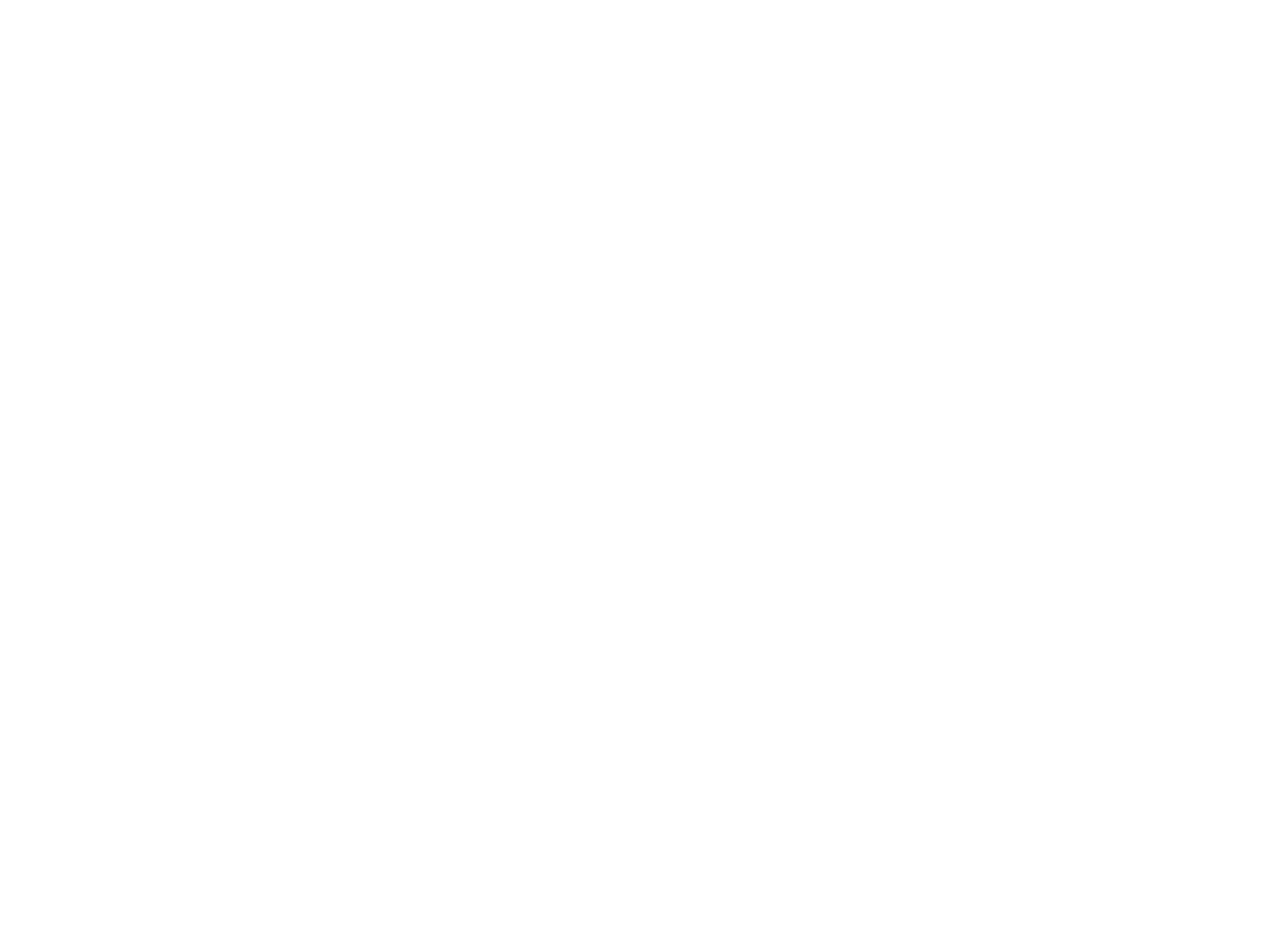
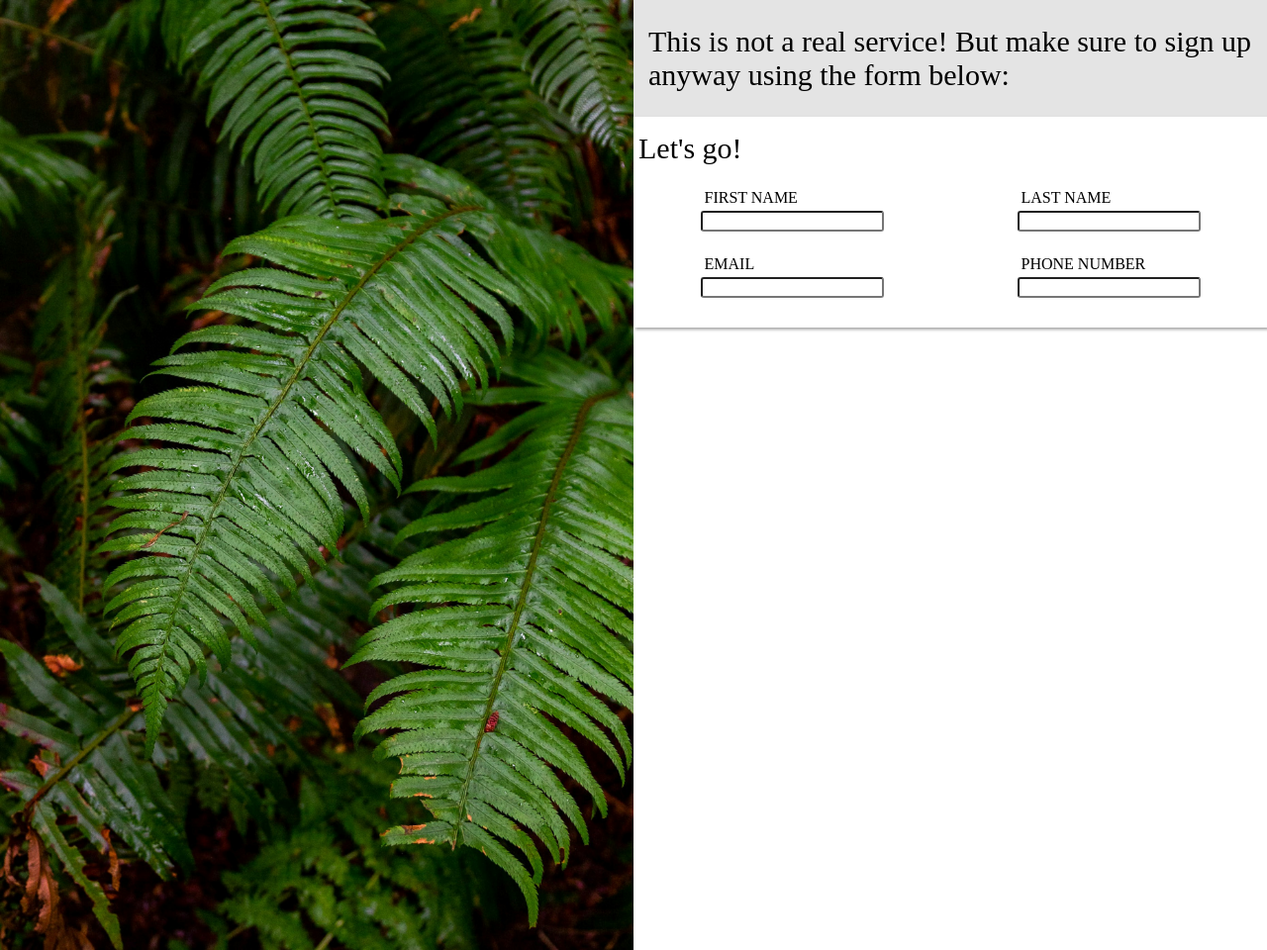
Before and after one commit to cyanryann/odin-signup, a plain HTML site: page index.html in a window 1280 px wide. Shown: the whole page at 99% size. Before the commit the page ends 800 px from the top, so only its background shows below. Drawn offline with Linux system fonts and the light colour scheme.

Commit message:
added basic form

```diff
--- a/index.html
+++ b/index.html
@@ -8,6 +8,43 @@
     <script src="script.js" defer></script>
 </head>
 <body>
+    <div class="main">
+        <img src="resources/halie-west-25xggax4bSA-unsplash.jpg" alt="" id="plant">
+        <div>
+            <div class="top">
+                <p class="big">This is not a real service! But make sure to sign up anyway using the form below:</p>
+            </div>
+            <div class="middle">
+                <p class="big">Let's go!</p>
+                <form>
+                    <div class="row">
+                        <div class="form-item">
+                            <label for="firstname">FIRST NAME</label>
+                            <input type="text" id="firstname">
+                        </div>
+                        <div class="form-item">
+                            <label for="lastname">LAST NAME</label>
+                            <input type="text" id="lastname">
+                        </div>
+                    </div>
+                    <div class="row">
+                        <div class="form-item">
+                            <label for="email">EMAIL</label>
+                            <input type="email" id="email">
+                        </div>
+                        <div class="form-item">
+                            <label for="phone">PHONE NUMBER</label>
+                            <input type="text" id="phone">
+                        </div>
+                    </div>
+                </form>
+            </div>
+            <div class="bottom">
 
+            </div>
+        </div>
+
+
+    </div>
 </body>
 </html>
--- a/style.css
+++ b/style.css
@@ -1,6 +1,42 @@
 .main {
     display: flex;
 }
+* {
+}
 #plant {
-    width: 50%;
+    width: 50vw;
+    margin: 0;
+    padding: 0;
+
 }
+.big {
+    font-size: 30px;
+    margin: 5px;
+}
+body, html {
+    padding: 0;
+    margin: 0;
+}
+.top {
+    background-color: rgb(228, 228, 228);
+    padding: 20px 10px;
+}
+.form-item {
+    display: flex;
+    flex-direction: column;
+}
+.row {
+    display: flex;
+    justify-content: space-around;
+    margin: 20px 0;
+}
+label {
+    margin: 4px;
+}
+input {
+    border-radius: 3px;
+}
+.middle {
+    box-shadow: 2px 2px 3px rgb(165, 165, 165);
+    padding: 10px 0;
+}
```
